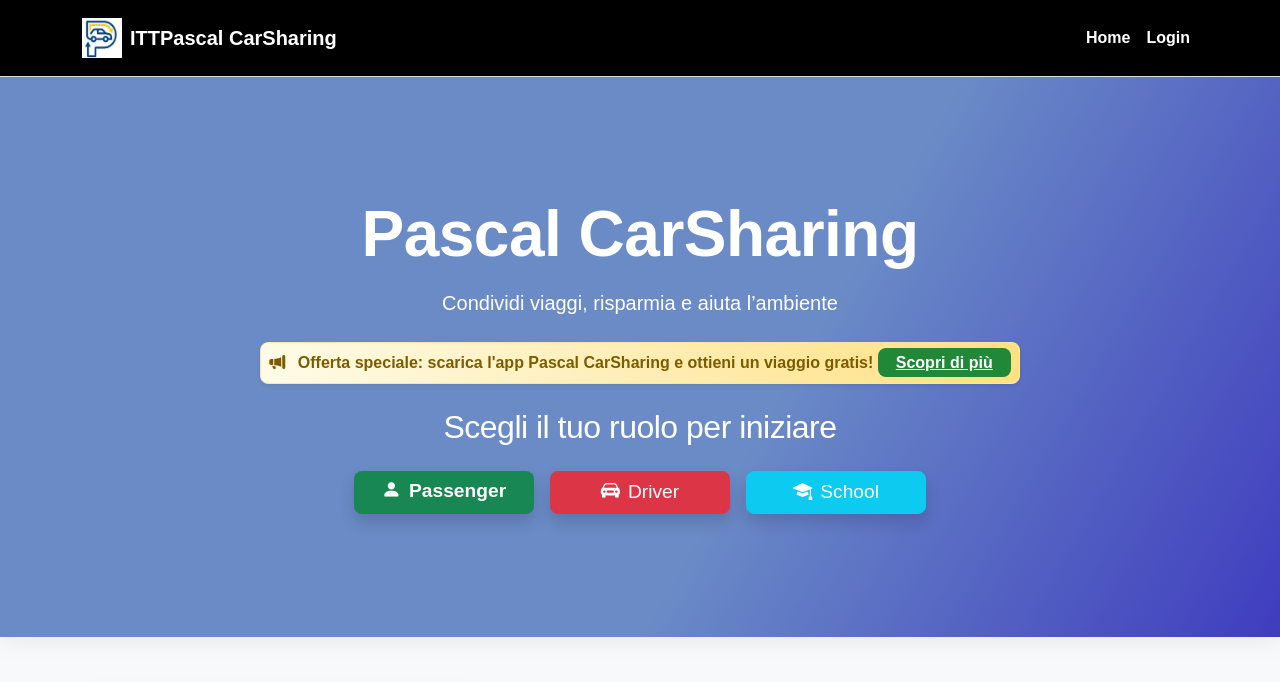
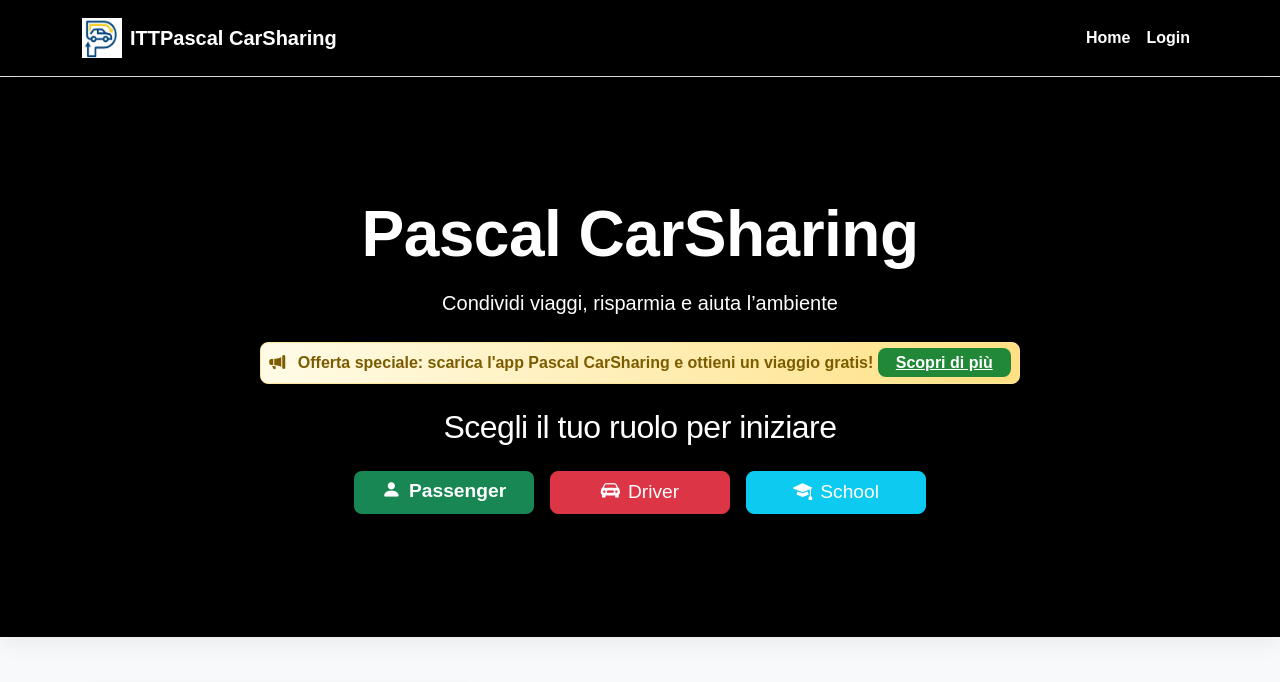
Before and after one commit to ITTPascal-2526-5L/pascal-carsharing-brighipagliaraniromagnoli, a Flask app: page / in a window 1280 px wide. Shown: the top 682 px of the page. Run offline with Flask 3, Linux system fonts and the light colour scheme; some web fonts are replaced.

Commit message:
miglioramento grafica

```diff
--- a/app/static/css/style.css
+++ b/app/static/css/style.css
@@ -41,7 +41,7 @@ h6 {
 }
 
 body {
-  background: linear-gradient(135deg, #7c9de6 0%, #badfe5 100%);
+  background: linear-gradient(135deg, #f8f9fa 0%, #e9ecef 100%);
   margin: 0;
   padding: 0;
   min-height: 100vh;
@@ -49,11 +49,16 @@ body {
   flex-direction: column;
 }
 
+body.body-index {
+  background: #000000 !important;
+  color: #ffffff;
+}
+
 .hero-section {
   position: relative;
   height: 60vh;
-  background: linear-gradient(120deg, #7da3e9 60%, #4a47e0 100%);
-  color: #fff;
+  background: #000000;
+  color: #ffffff;
   padding: 60px 0 40px 0;
   box-shadow: 0 4px 24px rgba(0, 0, 0, 0.07);
   min-height: 70vh;
--- a/app/templates/base.html
+++ b/app/templates/base.html
@@ -24,7 +24,7 @@
     {% endblock %}
 </head>
 
-<body>
+<body class="{% block body_class %}{% endblock %}">
     <!-- Navbar -->
     <nav class="navbar navbar-expand-lg border-bottom shadow-sm">
         <div class="container">
--- a/app/templates/index.html
+++ b/app/templates/index.html
@@ -1,6 +1,7 @@
 {% extends "base.html" %}
 
 {% block title %}Pascal CarSharing - Home{% endblock %}
+{% block body_class %}body-index{% endblock %}
 
 {% block content %}
 <header class="hero-section position-relative">
```
